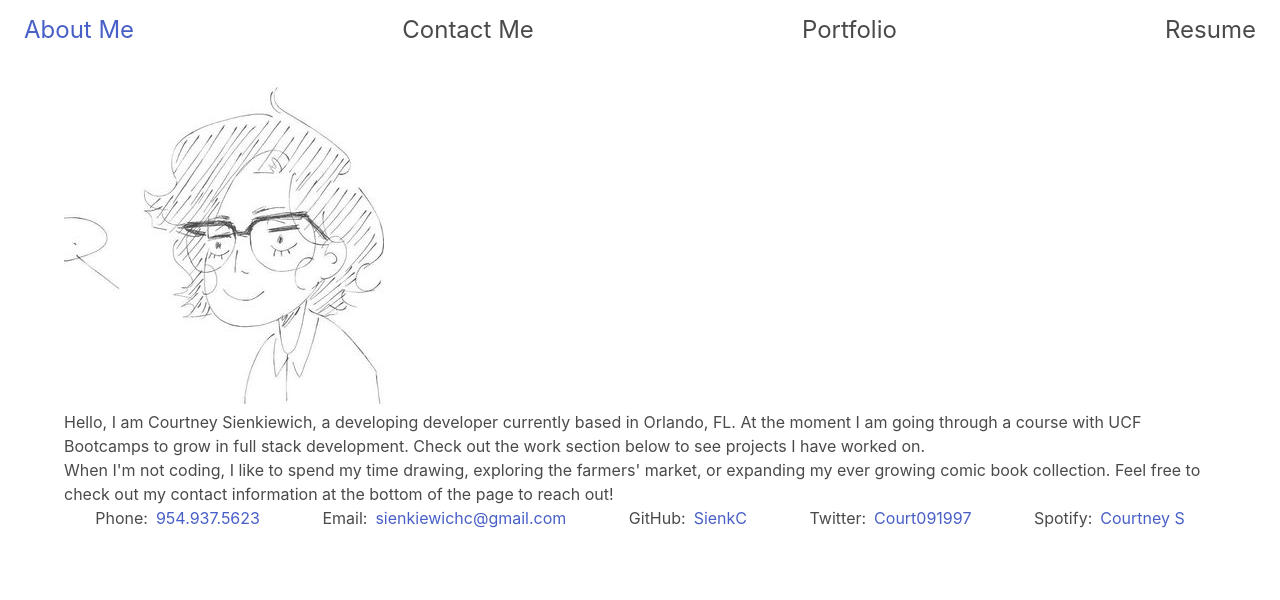
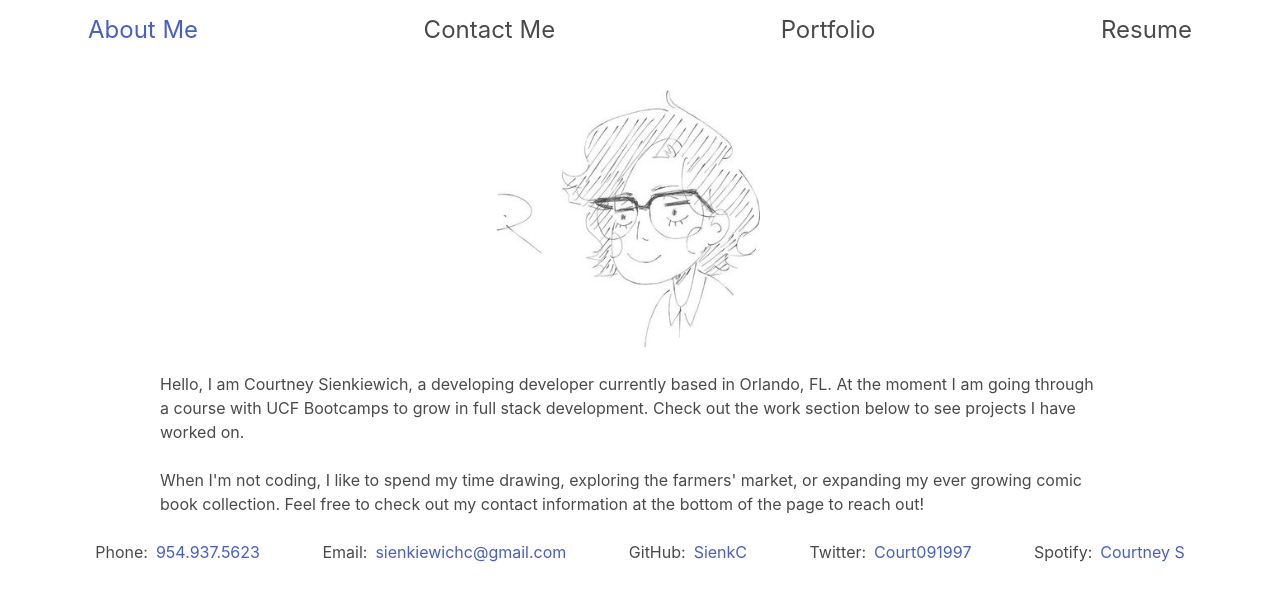
Before and after one commit to SienkC/React_Portfolio, a React (Vite) app: page / in a window 1280 px wide. Shown: the top 600 px of the page. Built offline with nearby package versions, Linux system fonts and the light colour scheme.

Commit message:
Adjusted bulma layout for about me and index

```diff
--- a/index.html
+++ b/index.html
@@ -10,7 +10,7 @@
     </head>
     <body>
         <!-- where react elements are rendered -->
-        <div id="root"></div>
+        <div class="container" id="root"></div>
 
         <!-- links to react components -->
         <script type="module" src="/src/main.jsx"></script>
--- a/src/pages/AboutMe.jsx
+++ b/src/pages/AboutMe.jsx
@@ -1,13 +1,15 @@
 export default function AboutMe() {
     // returns content for About Me page
     return (
-        <div className="container">
-            <img src="../assets/images/Avatar.jpg" alt="Avatar to represent Courtney"></img>
-            <p>
+        <div className="container columns is-mobile is-multiline is-centered">
+            <figure className="image column is-3">
+                <img className="is-rounded" src="../assets/images/Avatar.jpg" alt="Avatar to represent Courtney"></img>
+            </figure>
+            <p className="column is-10">
                         Hello, I am Courtney Sienkiewich, a developing developer currently based in Orlando, FL.
                         At the moment I am going through a course with UCF Bootcamps to grow in full stack development.
                         Check out the work section below to see projects I have worked on.
-                        <br></br>
+                        <br></br><br></br>
                         When I'm not coding, I like to spend my time drawing, exploring the farmers' market, or
                         expanding my ever growing comic book collection. Feel free to check out my contact information
                         at the bottom of the page to reach out!
```
Also changed, not shown: public/assets/images/aqueous-garden-21223-0843a25d5cd3.herokuapp.com_games_7343.png (added), 1 other file (tests, documents, lock files or other folders).
